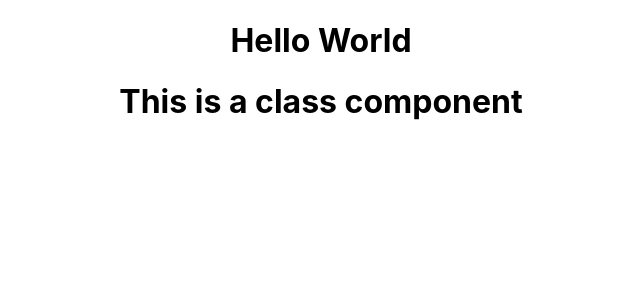
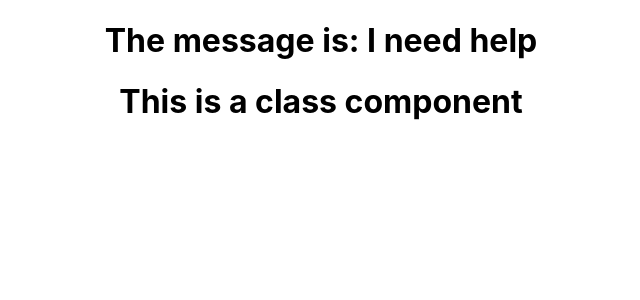
Before and after one commit to Uncle-Solomon/Learning_React, a React (Create React App) app: page / in a window 1280 px wide. Shown: the top 300 px of the page, without its empty margins (319-959 px from the left). Built offline with nearby package versions, Linux system fonts and the light colour scheme.

Commit message:
End of one lesson

```diff
--- a/src/components/hello.js
+++ b/src/components/hello.js
@@ -1,5 +1,11 @@
+var name = "Solomon";
+
+const displayMessage = () => {
+  return "I need help";
+};
+
 const Hello = () => {
-  return <h1> Hello World </h1>;
+  return <h1> The message is: {displayMessage()} </h1>;
 };
 
 export default Hello;
```
